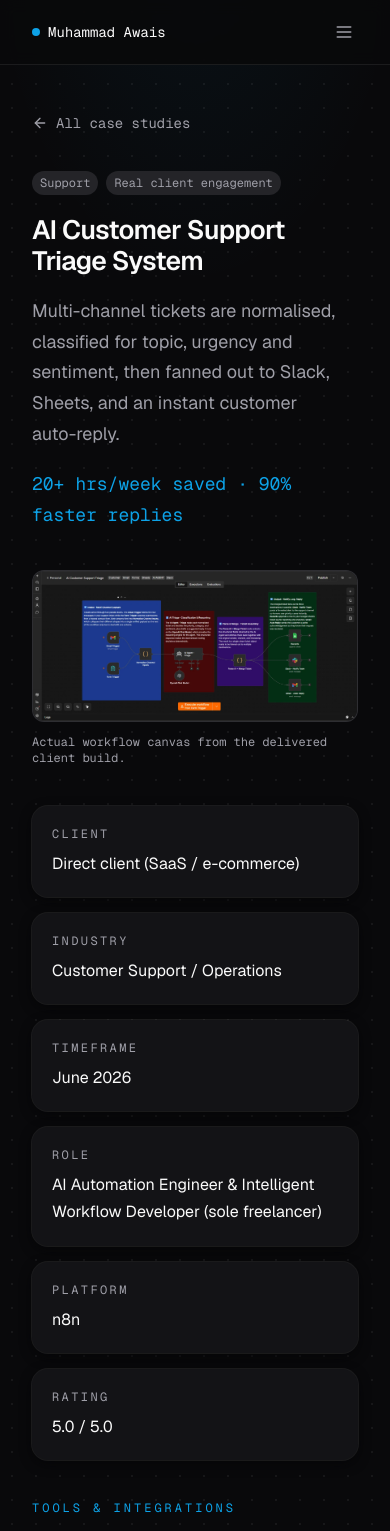
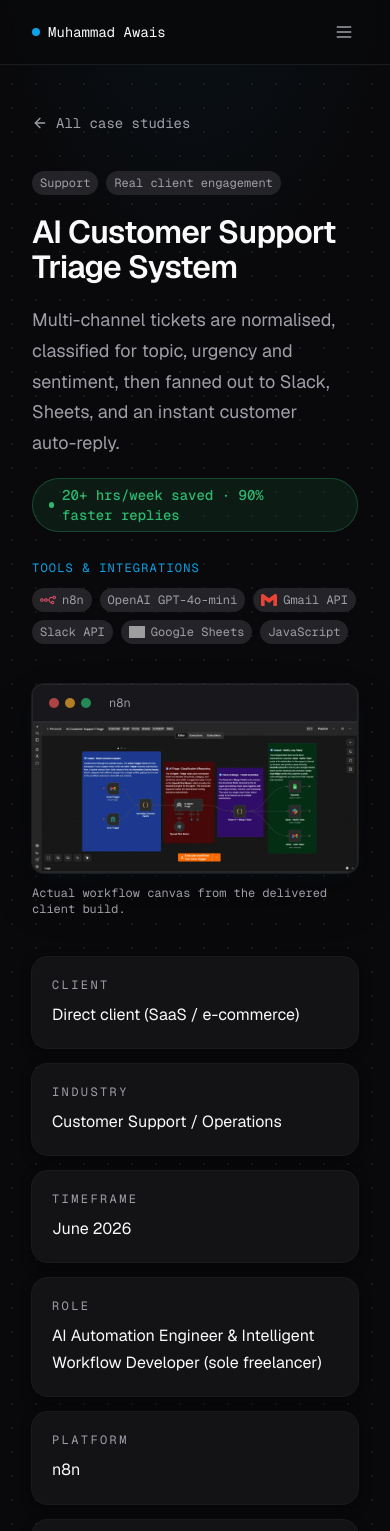
Before and after one commit to imawais-engineer/muhammad-awais-freelancer-portfolio, a React (Vite) app: page /projects/ai-customer-support-triage in a window 390 px wide. Shown: the top 1531 px of the page. Built offline with nearby package versions, Linux system fonts and the light colour scheme; grey boxes are pictures that could not be loaded; the HTML template or start-up script is replaced by a standard one.

Commit message:
Changes
Co-authored-by: imawais-engineer <193931846+imawais-engineer@users.noreply.github.com>

```diff
--- a/src/components/SiteFooter.tsx
+++ b/src/components/SiteFooter.tsx
@@ -1,8 +1,11 @@
 import { Link } from "react-router-dom";
 
 import { site } from "@/data/site";
+import { useSectionReveal } from "@/hooks/use-section-reveal";
 
-const SiteFooter = () => (
+const SiteFooter = () => {
+  useSectionReveal();
+  return (
   <footer className="mt-24 border-t border-panel-border">
     <div className="container grid gap-8 py-12 md:grid-cols-3">
       <div className="space-y-2">
@@ -38,6 +41,7 @@ const SiteFooter = () => (
       </p>
     </div>
   </footer>
-);
+  );
+};
 
 export default SiteFooter;
--- a/src/pages/ProjectDetail.tsx
+++ b/src/pages/ProjectDetail.tsx
@@ -15,6 +15,7 @@ import { SITE_URL, absoluteUrl, faqPageJsonLd } from "@/lib/seo";
 import { getRouteMeta } from "@/data/routeMeta";
 import { projectFaqs } from "@/data/faqs";
 import { getPageJsonLd } from "@/data/structuredData";
+import StickyWorkflowCta from "@/components/StickyWorkflowCta";
 import FaqSection from "@/components/FaqSection";
 
 /** Case studies whose primary subject is lead capture, qualification, CRM or follow-up. */
@@ -26,18 +27,18 @@ const LEAD_SLUGS = new Set([
 ]);
 
 
-const Block = ({ title, children }: { title: string; children: React.ReactNode }) => (
-  <section className="space-y-4">
+const Block = ({ title, children, id }: { title: string; children: React.ReactNode; id?: string }) => (
+  <section id={id} className="scroll-mt-24 space-y-4">
     <h2 className="font-mono text-xs uppercase tracking-[0.25em] text-primary">{title}</h2>
     {children}
   </section>
 );
 
-const BulletList = ({ items }: { items: string[] }) => (
+const BulletList = ({ items, tone = "primary" }: { items: string[]; tone?: "primary" | "success" }) => (
   <ul className="space-y-3 text-muted-foreground">
     {items.map((item) => (
       <li key={item} className="flex gap-3">
-        <Check className="mt-1 h-4 w-4 shrink-0 text-primary" aria-hidden="true" />
+        <Check className={`mt-1 h-4 w-4 shrink-0 ${tone === "success" ? "text-success" : "text-primary"}`} aria-hidden="true" />
         <span>{item}</span>
       </li>
     ))}
@@ -124,15 +125,33 @@ const ProjectDetail = () => {
             <span className="tech-tag">{project.category}</span>
             {project.clientWork && <span className="tech-tag">Real client engagement</span>}
           </div>
-          <h1 className="text-3xl font-semibold tracking-tight md:text-5xl">
+          <h1 className="text-4xl font-semibold tracking-tight md:text-5xl">
             {project.name}
           </h1>
           <p className="text-lg text-muted-foreground">{project.summary}</p>
-          <p className="font-mono text-lg text-primary">{project.headlineResult}</p>
+          <p className="inline-flex items-center gap-2 rounded-full border border-success/30 bg-success/10 px-4 py-1.5 font-mono text-sm font-medium tabular-nums text-success">
+            <span className="h-1.5 w-1.5 rounded-full bg-success" aria-hidden="true" />
+            {project.headlineResult}
+          </p>
+          <section className="space-y-3 pt-2">
+            <h2 className="eyebrow">Tools &amp; integrations</h2>
+            <div className="flex flex-wrap gap-2">
+              {project.tools.map((tool) => (
+                <TechTag key={tool} label={tool} />
+              ))}
+            </div>
+          </section>
         </motion.header>
 
         {image && (
           <figure className="mt-10">
+            <div className="window-frame">
+              <div className="flex items-center gap-1.5 border-b border-panel-border bg-panel-strong px-4 py-2.5" aria-hidden="true">
+                <span className="h-2.5 w-2.5 rounded-full bg-danger/70" />
+                <span className="h-2.5 w-2.5 rounded-full bg-warning/70" />
+                <span className="h-2.5 w-2.5 rounded-full bg-success/70" />
+                <span className="ml-3 font-mono text-xs text-muted-foreground">{project.platform}</span>
+              </div>
             <img
               src={image}
               alt={`${project.platform} workflow canvas for the ${project.name.toLowerCase()} build`}
@@ -140,8 +159,9 @@ const ProjectDetail = () => {
               decoding="async"
               width={960}
               height={440}
-              className="w-full rounded-xl border border-border bg-secondary object-cover"
+              className="w-full bg-secondary object-cover"
             />
+            </div>
             <figcaption className="mt-3 font-mono text-xs text-muted-foreground">
               {project.clientWork
                 ? "Actual workflow canvas from the delivered client build."
@@ -162,16 +182,6 @@ const ProjectDetail = () => {
           ))}
         </dl>
 
-        <section className="mt-10 space-y-4">
-          <h2 className="font-mono text-xs uppercase tracking-[0.25em] text-primary">
-            Tools &amp; integrations
-          </h2>
-          <div className="flex flex-wrap gap-2">
-            {project.tools.map((tool) => (
-              <TechTag key={tool} label={tool} />
-            ))}
-          </div>
-        </section>
 
 
         <div className="mt-16 grid gap-16 lg:grid-cols-[minmax(0,1fr)_320px] lg:items-start">
@@ -197,7 +207,7 @@ const ProjectDetail = () => {
                     <span className="font-mono text-sm text-primary">
                       {String(i + 1).padStart(2, "0")}
                     </span>
-                    <span className="text-sm text-muted-foreground">{step}</span>
+                    <span className="text-base text-muted-foreground">{step}</span>
                   </li>
                 ))}
               </ol>
@@ -211,8 +221,8 @@ const ProjectDetail = () => {
               <BulletList items={project.output} />
             </Block>
 
-            <Block title="Outcome">
-              <BulletList items={project.results} />
+            <Block title="Outcome" id="outcome">
+              <BulletList items={project.results} tone="success" />
             </Block>
 
             {project.feedback && (
@@ -236,7 +246,7 @@ const ProjectDetail = () => {
                 {project.scale.map((item) => (
                   <div key={item.label}>
                     <dt className="text-xs text-muted-foreground">{item.label}</dt>
-                    <dd className="text-base font-medium text-foreground">{item.value}</dd>
+                    <dd className="font-mono text-base font-medium tabular-nums text-success">{item.value}</dd>
                   </div>
                 ))}
               </dl>
@@ -260,12 +270,14 @@ const ProjectDetail = () => {
               <p className="text-base text-muted-foreground">
                 Running a similar process by hand? I can tell you what it would take to automate it.
               </p>
-              <Button asChild className="w-full">
+              <Button asChild variant="highlight" className="w-full">
                 <Link to="/contact">Discuss your workflow</Link>
               </Button>
             </div>
           </aside>
         </div>
+
+        <StickyWorkflowCta />
 
         <FaqSection faqs={faqs} title={`${project.shortName}: common questions`} className="mt-20 max-w-4xl" />
 
```
